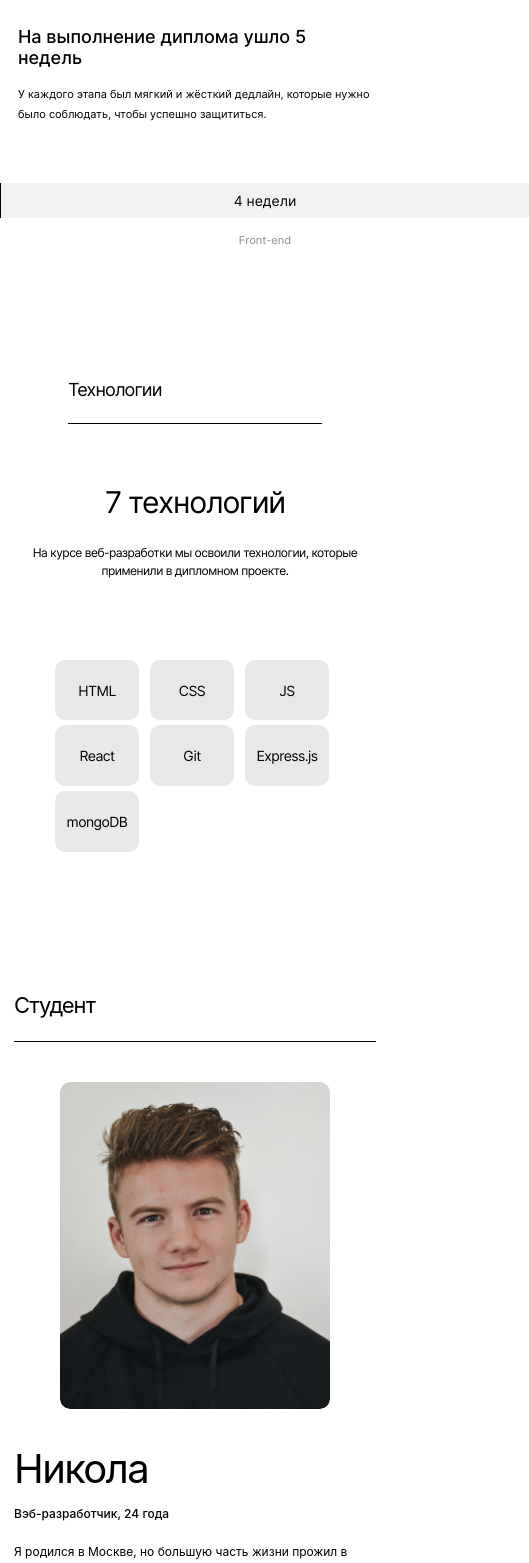
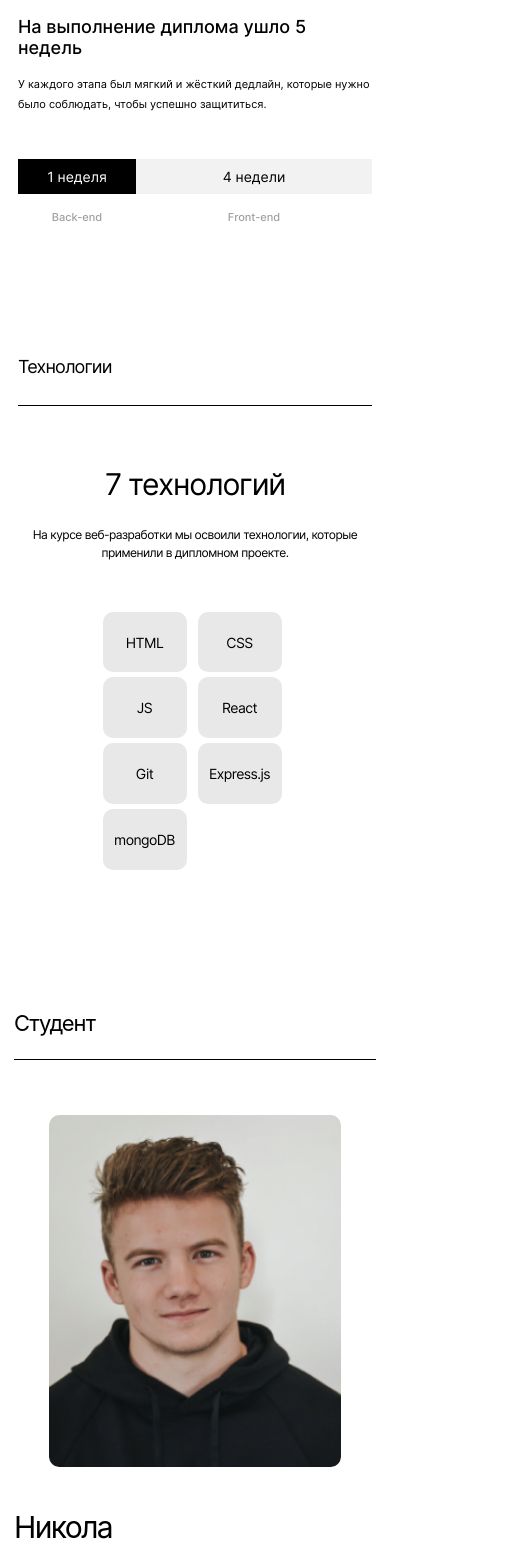
Before and after one commit to Nikosich/movies-explorer-frontend, a React (Create React App) app: page / in a window 390 px wide. Shown: the part 432-1995 px from the top of the page, 529 px wide, since content can reach past the window. Built offline with nearby package versions, Linux system fonts and the light colour scheme; the HTML template or start-up script is replaced by a standard one.

Commit message:
secondlayoutfix

```diff
--- a/src/components/AboutMe/AboutMe.css
+++ b/src/components/AboutMe/AboutMe.css
@@ -97,8 +97,8 @@
 .about__photo {
   border-radius: 10px;
   margin: 0;
-  max-width: 270px;
-  max-height: 327px;
+  width: 270px;
+  height: 327px;
   object-fit: cover;
 }
 
@@ -133,8 +133,8 @@
   }
 
   .about__photo {
-    max-width: 255px;
-    max-height: 307px;
+    width: 255px;
+    height: 307px;
   }
 }
 
@@ -145,7 +145,7 @@
 
   .about__name {
     margin-top: 40px;
-    font-size: 40px;
+    font-size: 30px;
     line-height: 40px;
     letter-spacing: -1.6px;
   }
@@ -167,7 +167,8 @@
   .about__photo {
     order: 1;
     margin: 0 auto;
-    max-width: 300px;
-    max-height: 350px;
+    margin-top: 15px;
+    width: 292px;
+    height: 352px;
   }
 }
--- a/src/components/AboutProject/AboutProject.css
+++ b/src/components/AboutProject/AboutProject.css
@@ -67,8 +67,8 @@
   display: grid;
   grid-template-columns: 1fr 4fr;
   grid-template-rows: 36px auto;
-  justify-content: center;
-  align-items: center;
+  justify-content: left;
+  align-items: flex-start;
   text-align: center;
 }
 
@@ -101,6 +101,7 @@
   color: #a0a0a0;
 }
 
+
 @media screen and (max-width: 800px) {
   .project {
     padding: 90px 50px;
@@ -118,11 +119,9 @@
   .project__runtime {
     grid-template-columns: 1fr 3fr;
   }
-  .project__week_left {
-    width:140px;
-  }
-  .project__week_right {
-    width: 528px;
+
+  .project__runtime {
+    grid-template-columns: 140px 3fr;
   }
 }
 
@@ -130,6 +129,12 @@
   .project {
     padding: 70px 18px;
   }
+
+  .project__title {
+    font-size: 18px;
+    padding-bottom: 28px;
+  }
+
 
   .project__container {
     margin: 60px 0 0;
@@ -141,7 +146,7 @@
 
   .project__plan {
     width: 100%;
-    margin: 0 0 58px;
+    margin: 0 0 45px;
   }
 
   .project__name {
--- a/src/components/Footer/Footer.css
+++ b/src/components/Footer/Footer.css
@@ -57,18 +57,19 @@
 
 @media screen and (max-width: 800px) {
   .footer {
-    padding: 90px 50px;
+    padding: 55px 50px 20px;
   }
 }
 
 @media screen and (max-width: 500px) {
   .footer {
     background-color: white;
-    padding: 80px 10px 20px;
+    padding: 60px 10px 20px;
   }
 
   .footer__title {
     margin-bottom: 30px;
+    font-size: 12px;
   }
 
   .footer__container {
@@ -79,6 +80,7 @@
 
   .footer__date {
     margin-top: 30px;
+    font-size: 12px;
   }
 
   .footer__links {
@@ -87,6 +89,7 @@
     row-gap: 12px;
     justify-content: center;
     align-items: center;
+    font-size: 12px;
   }
 
   .footer__link {
--- a/src/components/NavTab/NavTab.css
+++ b/src/components/NavTab/NavTab.css
@@ -26,7 +26,7 @@
   color: inherit;
   font-style: normal;
   font-weight: 500;
-  font-size: 11px;
+  font-size: 13px;
   line-height: 1.45;
   text-decoration-line: underline;
   transition: opacity 0.3s;
--- a/src/components/Portfolio/Portfolio.css
+++ b/src/components/Portfolio/Portfolio.css
@@ -64,7 +64,8 @@
 .portfolio__arrow {
   width: 20px;
   height: 20px;
-  margin-bottom: -19px;
+
+  align-self: center;
 }
 
 @media screen and (max-width: 800px) {
--- a/src/components/Techs/Techs.css
+++ b/src/components/Techs/Techs.css
@@ -102,6 +102,8 @@
 
   .techs__title {
     font-size: 18px;
+    width:100%;
+    padding-bottom: 28px;
   }
 
   .techs__secondtitle {
@@ -112,6 +114,7 @@
   }
 
   .techs__list {
-    margin-top: 80px;
+    grid-template-columns: repeat(2, 90px);
+    margin-top: 50px;
   }
 }
```
